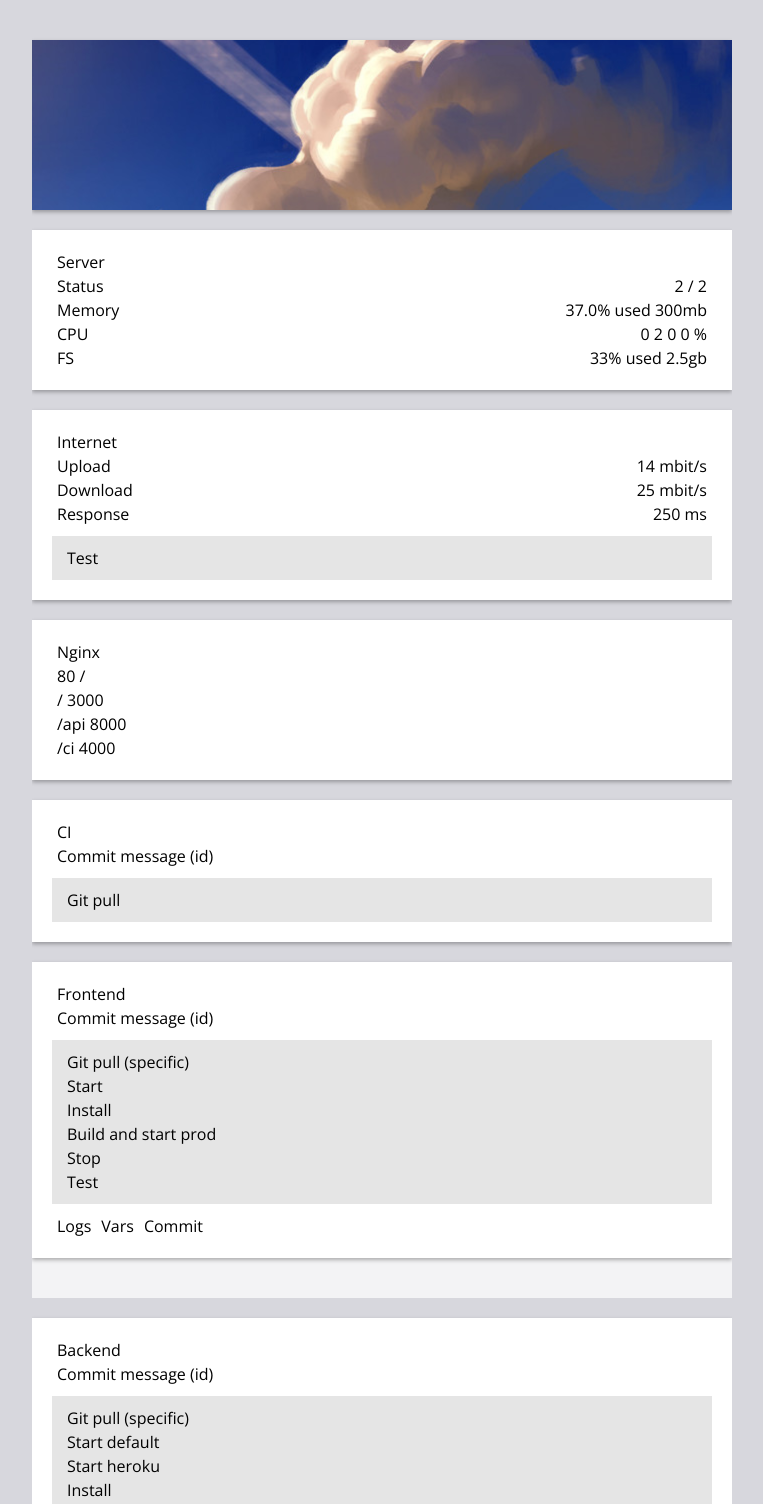
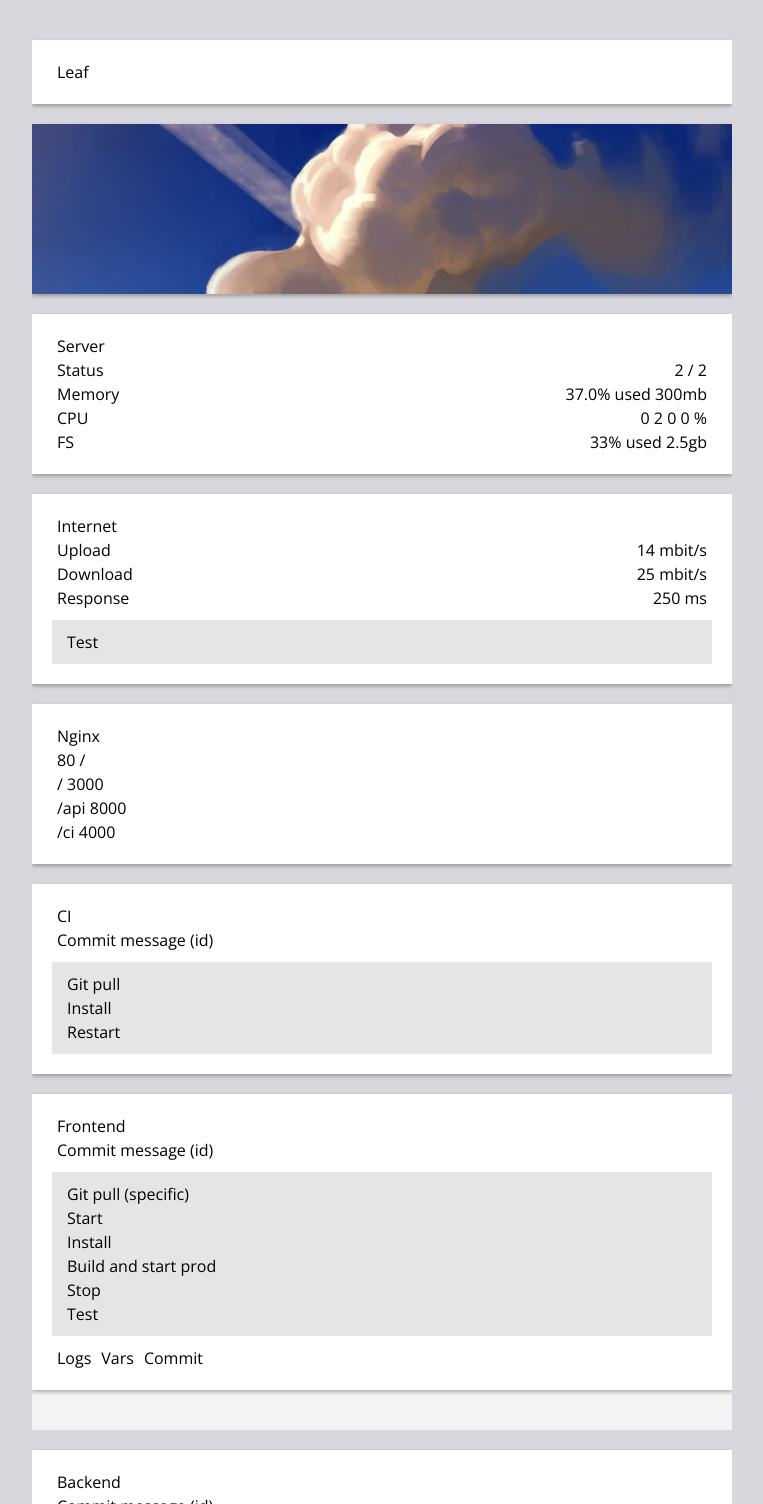
Before and after one commit to mpakunderscore/ci, a website: page web/index.html in a window 1280 px wide. Shown: the top 1504 px of the page, without its empty margins (258-1021 px from the left). Drawn offline with nearby package versions, Linux system fonts and the light colour scheme; no server answers.

Commit message:
Back url

```diff
--- a/web/index.html
+++ b/web/index.html
@@ -23,6 +23,12 @@
     <body onload="onLoad()">
 
         <main>
+
+            <div class="block">
+                <div class="name" onclick="location.href='/';" style="cursor: pointer">
+                    Leaf
+                </div>
+            </div>
 
             <div class="block" style="padding: 0">
                 <img src="images/ci.png" style="width: 100%; display: block">
@@ -67,6 +73,8 @@
                 <div>Commit message (id)</div>
                 <div class="controls">
                     <div>Git pull</div>
+                    <div>Install</div>
+                    <div>Restart</div>
                 </div>
             </div>
 
```
